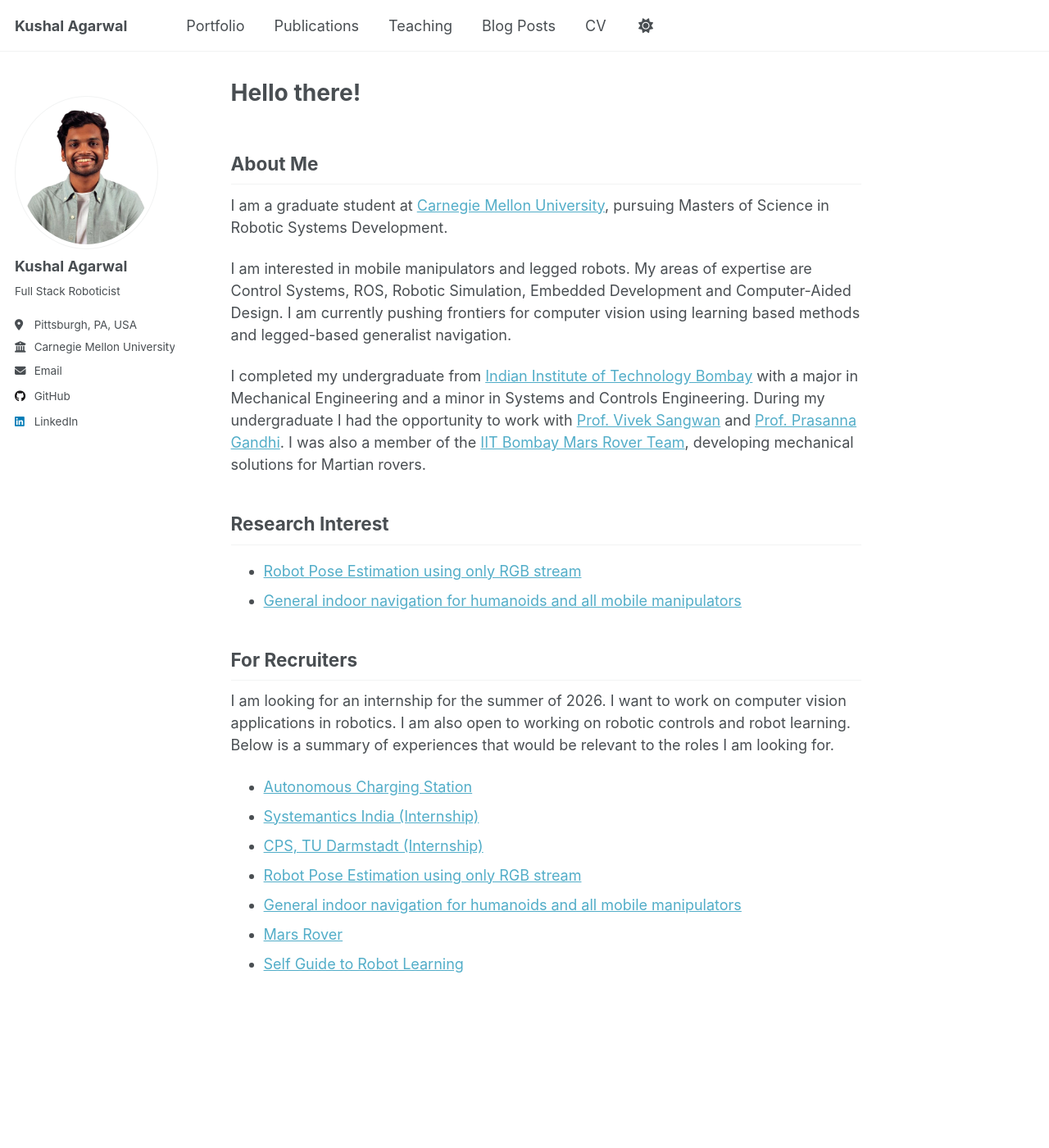
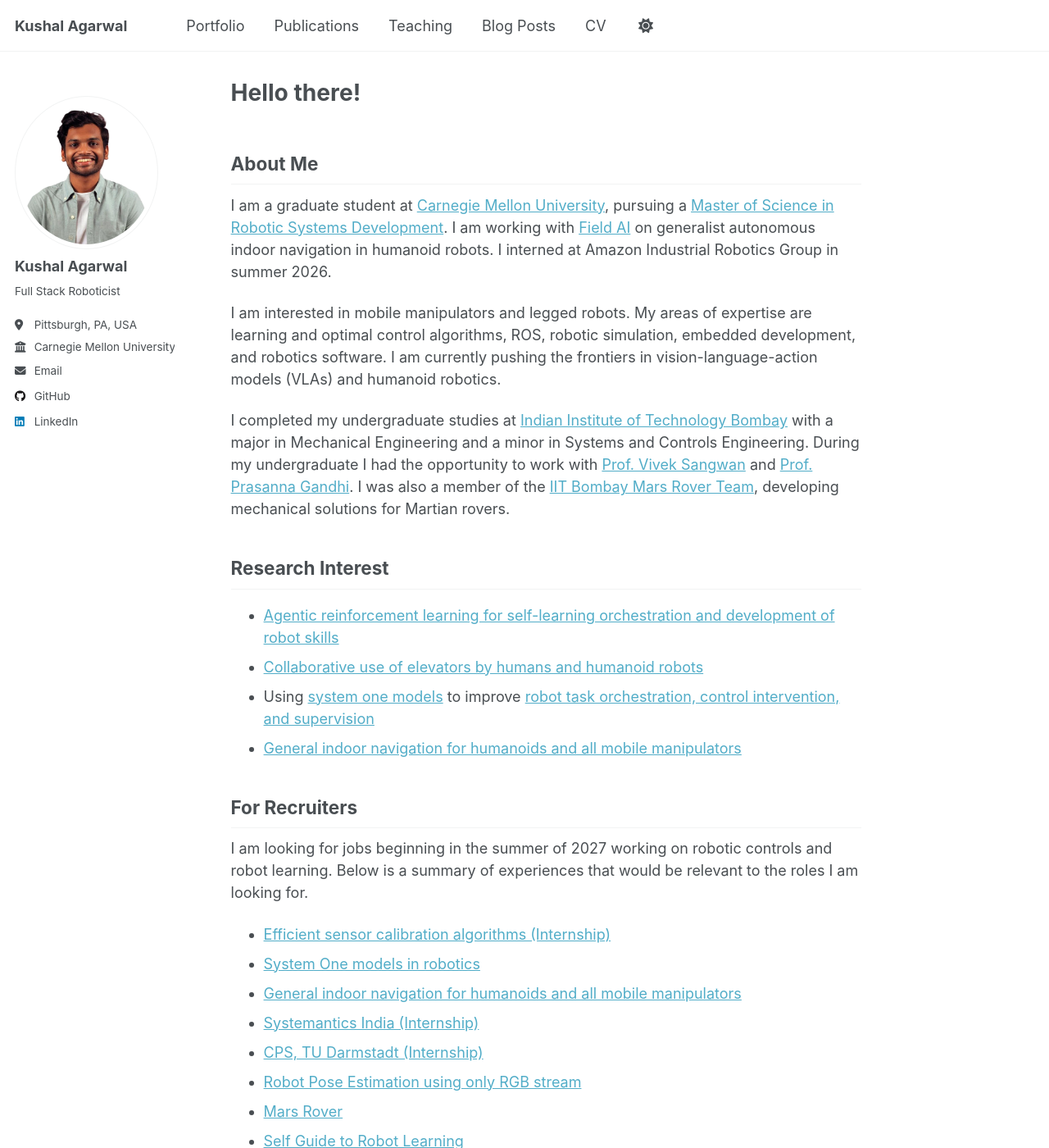
Before and after one commit to kushal-a/kushal-a.github.io, a Jekyll site: the page built from _pages/about.md, in a window 1280 px wide and 1400 px high. Shown: the whole window at 82% size. Built offline with Jekyll 4.4.1, drawn with Linux system fonts in a browser that asks for light colours; a script that is not in the unit is left out.

Commit message:
Revise about page with updated information
Updated personal information, research interests, and internship availability. Revised areas of expertise and added new projects.

```diff
--- a/_pages/about.md
+++ b/_pages/about.md
@@ -8,25 +8,28 @@ redirect_from:
 ---
 ## About Me
 
-I am a graduate student at [Carnegie Mellon University](https://cmu.edu), pursuing Masters of Science in Robotic Systems Development.
+I am a graduate student at [Carnegie Mellon University](https://cmu.edu), pursuing a [Master of Science in Robotic Systems Development](https://mrsd.ri.cmu.edu/). I am working with [Field AI](https://www.fieldai.com/) on generalist autonomous indoor navigation in humanoid robots. I interned at Amazon Industrial Robotics Group in summer 2026.
 
-I am interested in mobile manipulators and legged robots. My areas of expertise are Control Systems, ROS, Robotic Simulation, Embedded Development and Computer-Aided Design. I am currently pushing frontiers for computer vision using learning based methods and legged-based generalist navigation.
+I am interested in mobile manipulators and legged robots. My areas of expertise are learning and optimal control algorithms, ROS, robotic simulation, embedded development, and robotics software. I am currently pushing the frontiers in vision-language-action models (VLAs) and humanoid robotics.
 
-I completed my undergraduate from [Indian Institute of Technology Bombay](https://iitb.ac.in) with a major in Mechanical Engineering and a minor in Systems and Controls Engineering. During my undergraduate I had the opportunity to work with [Prof. Vivek Sangwan](https://www.me.iitb.ac.in/faculty/prof-vivek-sangwan) and [Prof. Prasanna Gandhi](https://www.me.iitb.ac.in/~gandhi/). I was also a member of the [IIT Bombay Mars Rover Team](https://iitbmartian.github.io/), developing mechanical solutions for Martian rovers.
+I completed my undergraduate studies at [Indian Institute of Technology Bombay](https://iitb.ac.in) with a major in Mechanical Engineering and a minor in Systems and Controls Engineering. During my undergraduate I had the opportunity to work with [Prof. Vivek Sangwan](https://www.me.iitb.ac.in/faculty/prof-vivek-sangwan) and [Prof. Prasanna Gandhi](https://www.me.iitb.ac.in/~gandhi/). I was also a member of the [IIT Bombay Mars Rover Team](https://iitbmartian.github.io/), developing mechanical solutions for Martian rovers.
 
 ## Research Interest
 
-- [Robot Pose Estimation using only RGB stream](https://kushal-a.github.io/portfolio/2025-08-01-posediff_vlr/)
+- [Agentic reinforcement learning for self-learning orchestration and development of robot skills](https://kushal-a.github.io/portfolio/2026-09-28-mrsd-agentic/)
+- [Collaborative use of elevators by humans and humanoid robots](https://kushal-a.github.io/portfolio/2026-09-28-mrsd-elev/)
+- Using [system one models](https://typesafe.ai/blog/introducing-system-one-models-and-jev) to improve [robot task orchestration, control intervention, and supervision](https://kushal-a.github.io/portfolio/2026-09-28-mmml/)
 - [General indoor navigation for humanoids and all mobile manipulators](https://kushal-a.github.io/portfolio/2025-11-04-legged_mrsd/)
 
 ## For Recruiters
 
-I am looking for an internship for the summer of 2026. I want to work on computer vision applications in robotics. I am also open to working on robotic controls and robot learning. Below is a summary of experiences that would be relevant to the roles I am looking for.
+I am looking for jobs beginning in the summer of 2027 working on robotic controls and robot learning. Below is a summary of experiences that would be relevant to the roles I am looking for.
 
-- [Autonomous Charging Station](https://kushal-a.github.io/portfolio/2023-03-30-interiit_jlr/)
+- [Efficient sensor calibration algorithms (Internship)](https://kushal-a.github.io/portfolio/2026-09-28-amazon-irg/)
+- [System One models in robotics](https://kushal-a.github.io/portfolio/2026-09-28-mmml/)
+- [General indoor navigation for humanoids and all mobile manipulators](https://kushal-a.github.io/portfolio/2025-11-04-legged_mrsd/)
 - [Systemantics India (Internship)](https://kushal-a.github.io/portfolio/2023-07-15-systemantics/)
 - [CPS, TU Darmstadt (Internship)](https://kushal-a.github.io/portfolio/2024-07-15-cps-tudarmstadt/)
 - [Robot Pose Estimation using only RGB stream](https://kushal-a.github.io/portfolio/2025-08-01-posediff_vlr/)
-- [General indoor navigation for humanoids and all mobile manipulators](https://kushal-a.github.io/portfolio/2025-11-04-legged_mrsd/)
 - [Mars Rover](https://kushal-a.github.io/portfolio/2024-05-01-mrt/)
 - [Self Guide to Robot Learning](https://kushal-a.github.io/robot_RL_guide)
```
